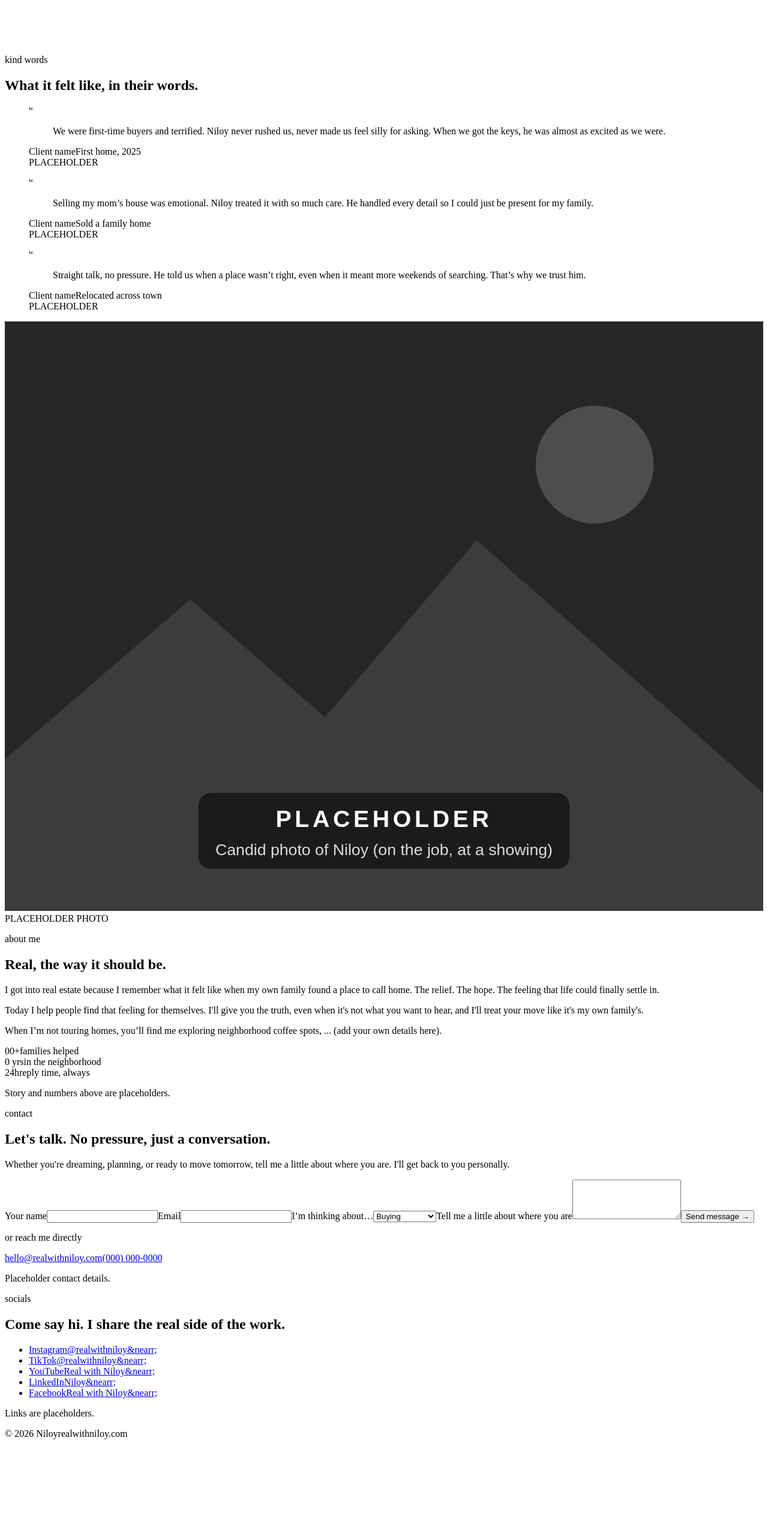
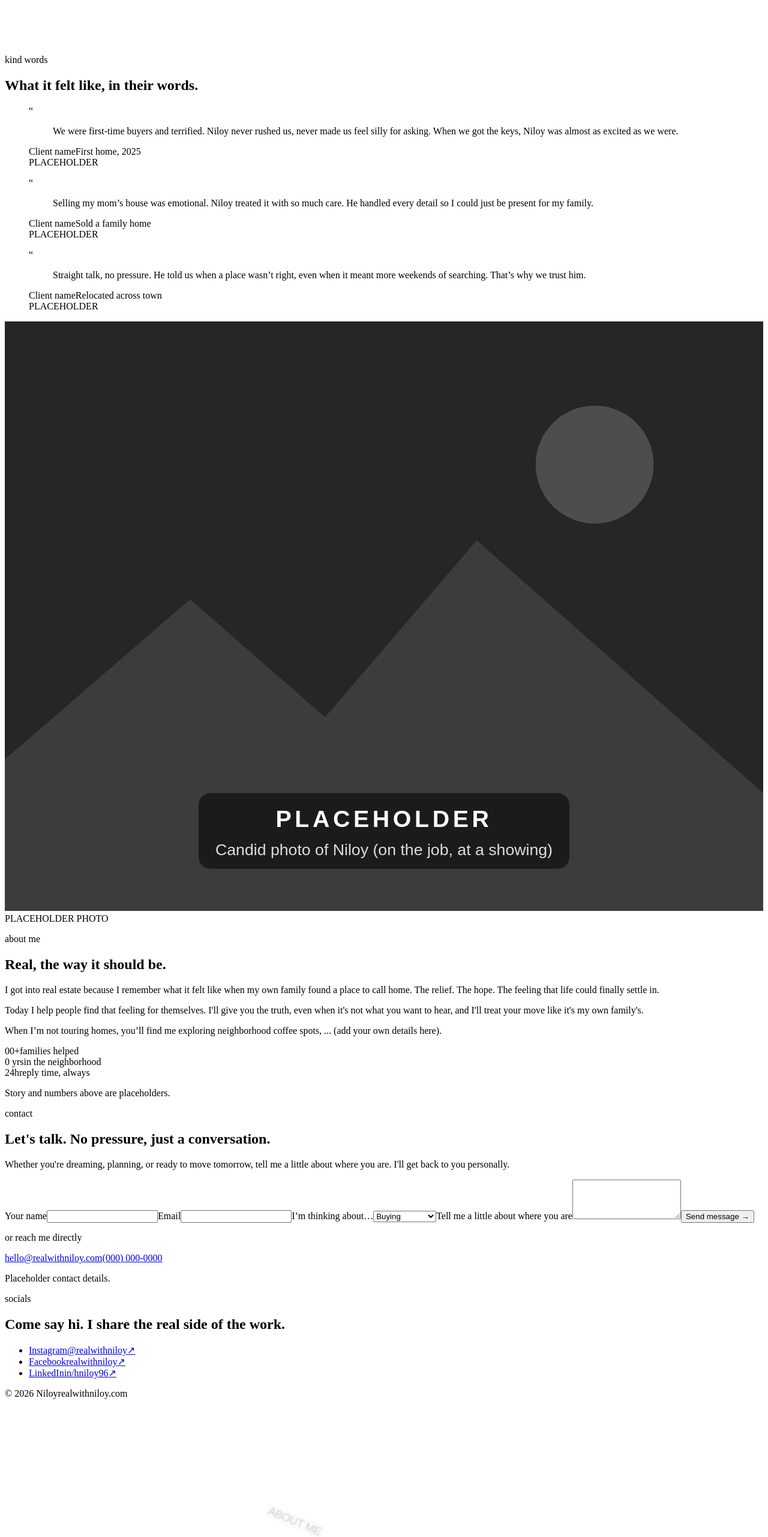
Before and after one commit to hniloy96/realwithniloy, a React (Vite) app: page / in a window 1280 px wide. Shown: the part 2412-4975 px from the top of the page at 60% size. Built offline with nearby package versions, Linux system fonts and the light colour scheme; the HTML template or start-up script is replaced by a standard one; a web font is replaced by a local one.

Commit message:
Add real Instagram, Facebook and LinkedIn links; drop unused platforms
Co-Authored-By: Claude Opus 5.5 <noreply@anthropic.com>

```diff
--- a/src/components/Socials.jsx
+++ b/src/components/Socials.jsx
@@ -14,12 +14,11 @@ export default function Socials() {
             <a href={s.url} className="social-link" target="_blank" rel="noreferrer">
               <span className="hand social-name">{s.name}</span>
               <span className="muted">{s.handle}</span>
-              <span className="arrow" aria-hidden="true">&nearr;</span>
+              <span className="arrow" aria-hidden="true">↗</span>
             </a>
           </Reveal>
         ))}
       </ul>
-      <p className="muted small">Links are placeholders.</p>
       <footer className="footer">
         <span>&copy; {new Date().getFullYear()} Niloy</span>
         <span>realwithniloy.com</span>
--- a/src/content.js
+++ b/src/content.js
@@ -29,7 +29,7 @@ export const HOME = {
 export const REVIEWS = [
   {
     quote:
-      'We were first-time buyers and terrified. Niloy never rushed us, never made us feel silly for asking. When we got the keys, he was almost as excited as we were.',
+      'We were first-time buyers and terrified. Niloy never rushed us, never made us feel silly for asking. When we got the keys, Niloy was almost as excited as we were.',
     name: 'Client name',
     detail: 'First home, 2025',
   },
@@ -75,11 +75,9 @@ export const CONTACT = {
   phone: '(000) 000-0000',
 }
 
-// PLACEHOLDER links: replace '#' with your real profile URLs
+// Your social profiles
 export const SOCIALS = [
-  { name: 'Instagram', handle: '@realwithniloy', url: '#' },
-  { name: 'TikTok', handle: '@realwithniloy', url: '#' },
-  { name: 'YouTube', handle: 'Real with Niloy', url: '#' },
-  { name: 'LinkedIn', handle: 'Niloy', url: '#' },
-  { name: 'Facebook', handle: 'Real with Niloy', url: '#' },
+  { name: 'Instagram', handle: '@realwithniloy', url: 'https://www.instagram.com/realwithniloy' },
+  { name: 'Facebook', handle: 'realwithniloy', url: 'https://www.facebook.com/realwithniloy' },
+  { name: 'LinkedIn', handle: 'in/hniloy96', url: 'https://www.linkedin.com/in/hniloy96/' },
 ]
```
